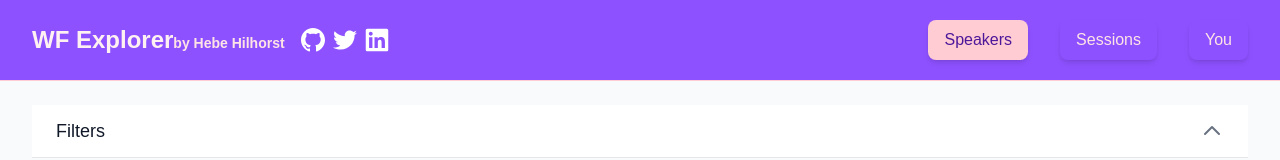
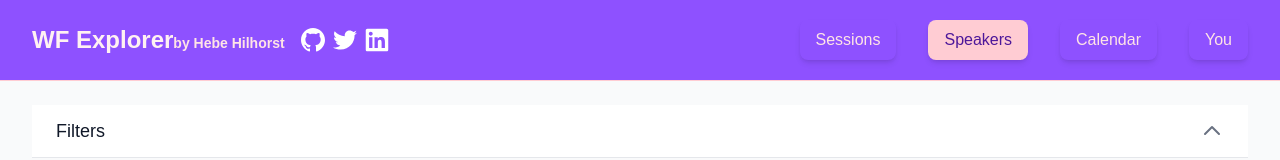
Before and after one commit to HebeHH/aieeg-wf-cursor, a Next.js app: page / in a window 1280 px wide. Shown: the top 160 px of the page. Built offline with nearby package versions, Linux system fonts and the light colour scheme.

Commit message:
add back calendar

```diff
--- a/src/app/components/ConferenceApp.tsx
+++ b/src/app/components/ConferenceApp.tsx
@@ -74,6 +74,16 @@ export default function ConferenceApp() {
             </div>
             <nav className="hidden md:flex space-x-4 md:space-x-8 justify-center">
               <button
+                onClick={() => setActiveTab('sessions')}
+                className={`px-4 py-2 text-md font-medium rounded-lg shadow-md transition-colors ${
+                  activeTab === 'sessions'
+                    ? 'bg-rose-200 text-violet-900'
+                    : 'text-rose-100 hover:text-rose-200 hover:bg-violet-600'
+                }`}
+              >
+                Sessions
+              </button>
+              <button
                 onClick={() => setActiveTab('speakers')}
                 className={`px-4 py-2 text-md font-medium rounded-lg shadow-md transition-colors ${
                   activeTab === 'speakers'
@@ -84,16 +94,15 @@ export default function ConferenceApp() {
                 Speakers
               </button>
               <button
-                onClick={() => setActiveTab('sessions')}
+                onClick={() => setActiveTab('calendar')}
                 className={`px-4 py-2 text-md font-medium rounded-lg shadow-md transition-colors ${
-                  activeTab === 'sessions'
+                  activeTab === 'calendar'
                     ? 'bg-rose-200 text-violet-900'
                     : 'text-rose-100 hover:text-rose-200 hover:bg-violet-600'
                 }`}
               >
-                Sessions
+                Calendar
               </button>
-
               <button
                 onClick={() => setActiveTab('you')}
                 className={`px-4 py-2 text-md font-medium rounded-lg shadow-md transition-colors ${
```
